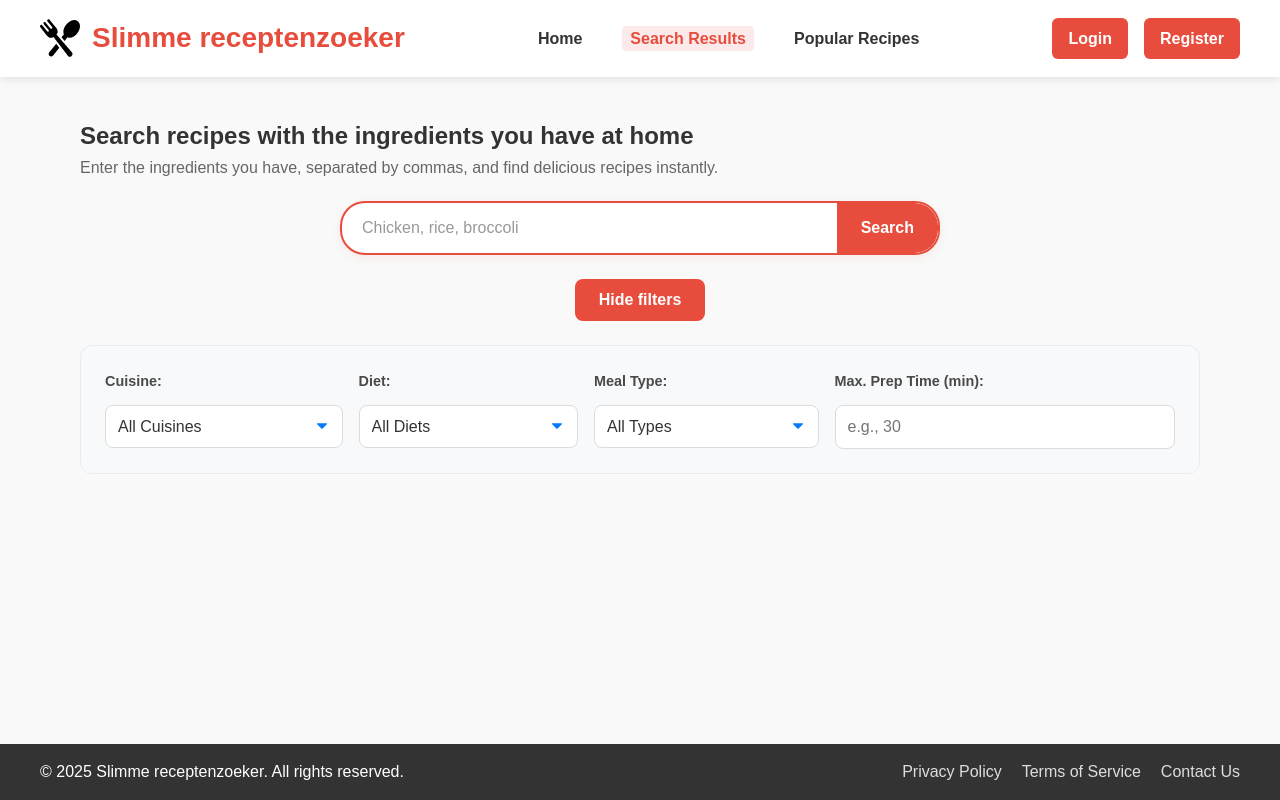
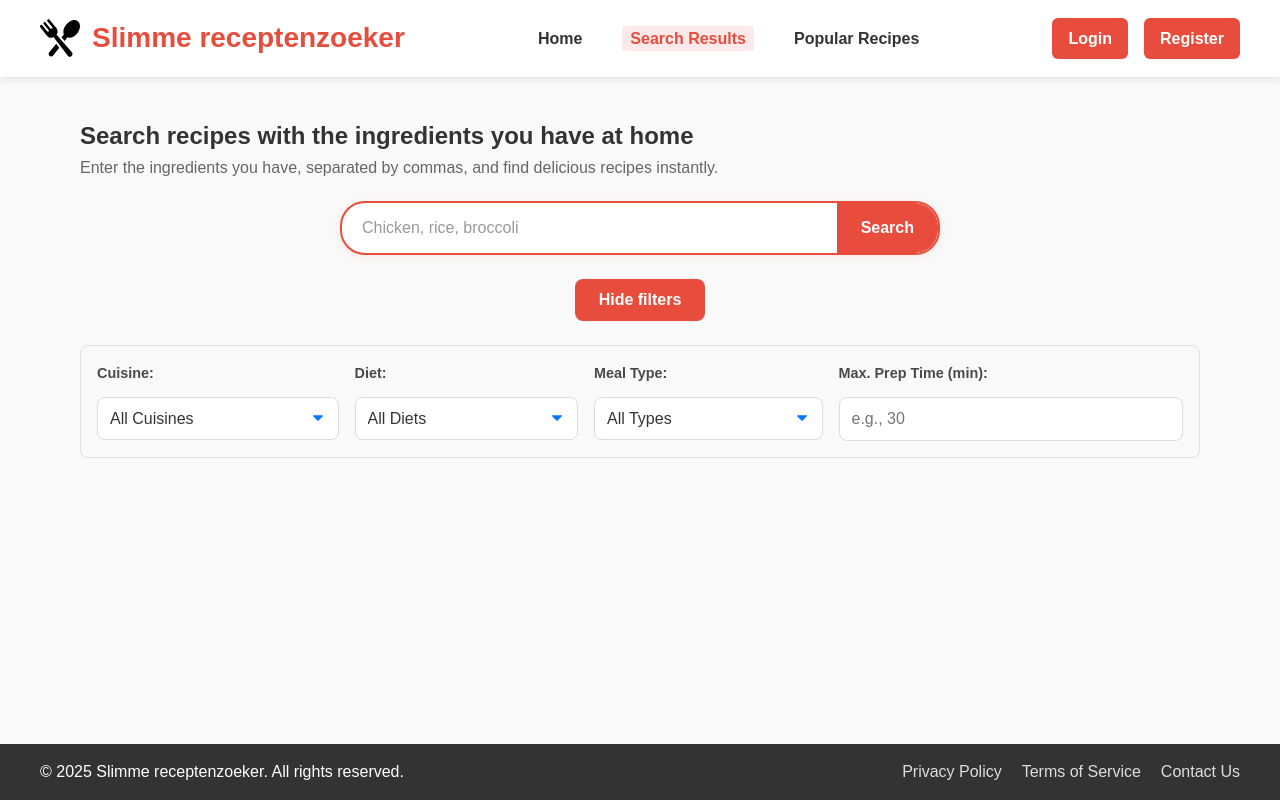
Before and after one commit to MaksNovi/slimme-receptenzoeker-maks, a React (Vite) app: page /search-results in a window 1280 px wide. Both pictures are taken after a click on the button "Show filters". Built offline with nearby package versions, Linux system fonts and the light colour scheme.

Commit message:
small cleanup

```diff
--- a/src/pages/SearchRecipes.css
+++ b/src/pages/SearchRecipes.css
@@ -75,11 +75,3 @@
         opacity: 1;
     }
 }
-
-.filter-panel {
-    background: #f8f9fa;
-    padding: 1.5rem;
-    border-radius: 12px;
-    margin: 1rem 0;
-    border: 1px solid #e9ecef;
-}
```
